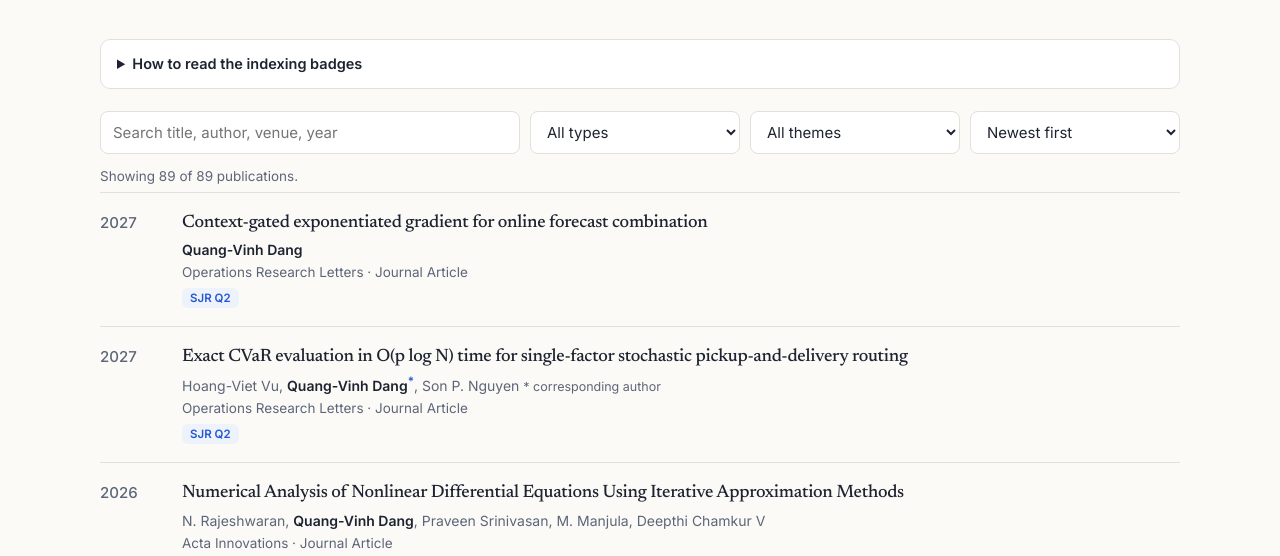
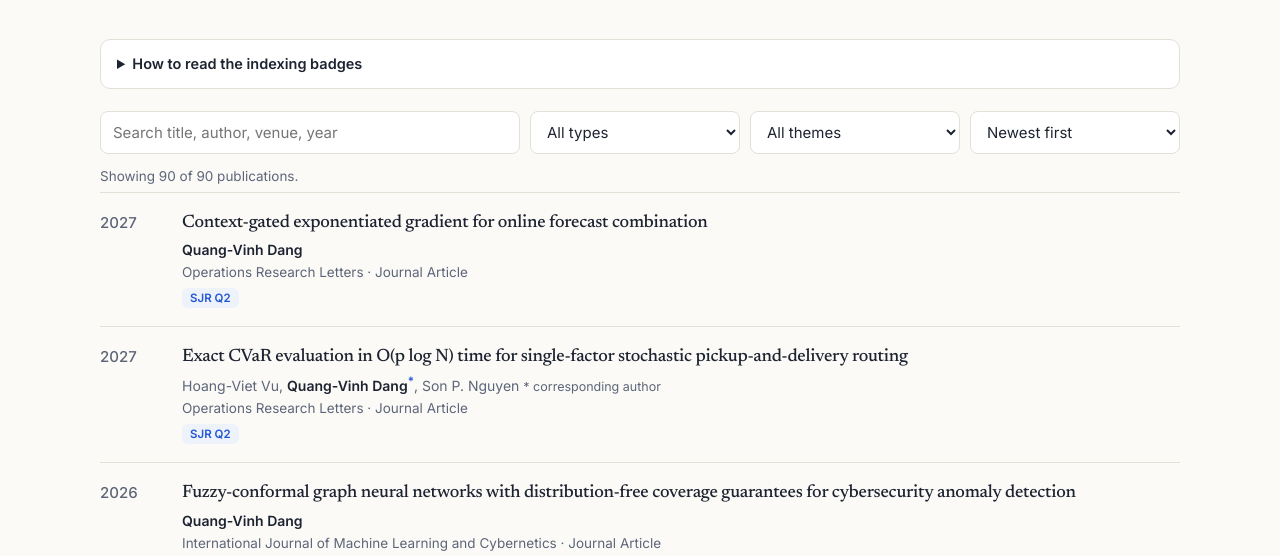
Before and after one commit to vinhqdang/vinhqdang.github.io, a plain HTML site: page publications.html in a window 1280 px wide. Shown: the part 240-796 px from the top of the page. Drawn offline with Linux system fonts and the light colour scheme.

Commit message:
Add FC-GNN paper (IJMLC) to publications and News
Co-Authored-By: Claude Sonnet 5.5 <noreply@anthropic.com>
Claude-Session: https://claude.ai/code/session_01Xb1MycvSfXphX7ZvUHzN5b

```diff
--- a/publications.js
+++ b/publications.js
@@ -22,6 +22,17 @@ window.sitePublications = [
     href: "https://doi.org/10.1016/j.orl.2026.107562",
     wos: "Not confirmed",
     scopus: "Not confirmed",
+    scimago: "Q2"
+  },
+  {
+    year: "2026",
+    title: "Fuzzy-conformal graph neural networks with distribution-free coverage guarantees for cybersecurity anomaly detection",
+    authors: "Quang-Vinh Dang",
+    venue: "International Journal of Machine Learning and Cybernetics",
+    type: "Journal Article",
+    href: "https://doi.org/10.1007/s13042-026-03371-3",
+    wos: "SCIE",
+    scopus: "74th percentile",
     scimago: "Q2"
   },
   {
```
Also changed, not shown: index.html (+1 -1 lines), updates.js (+10 -0 lines).
